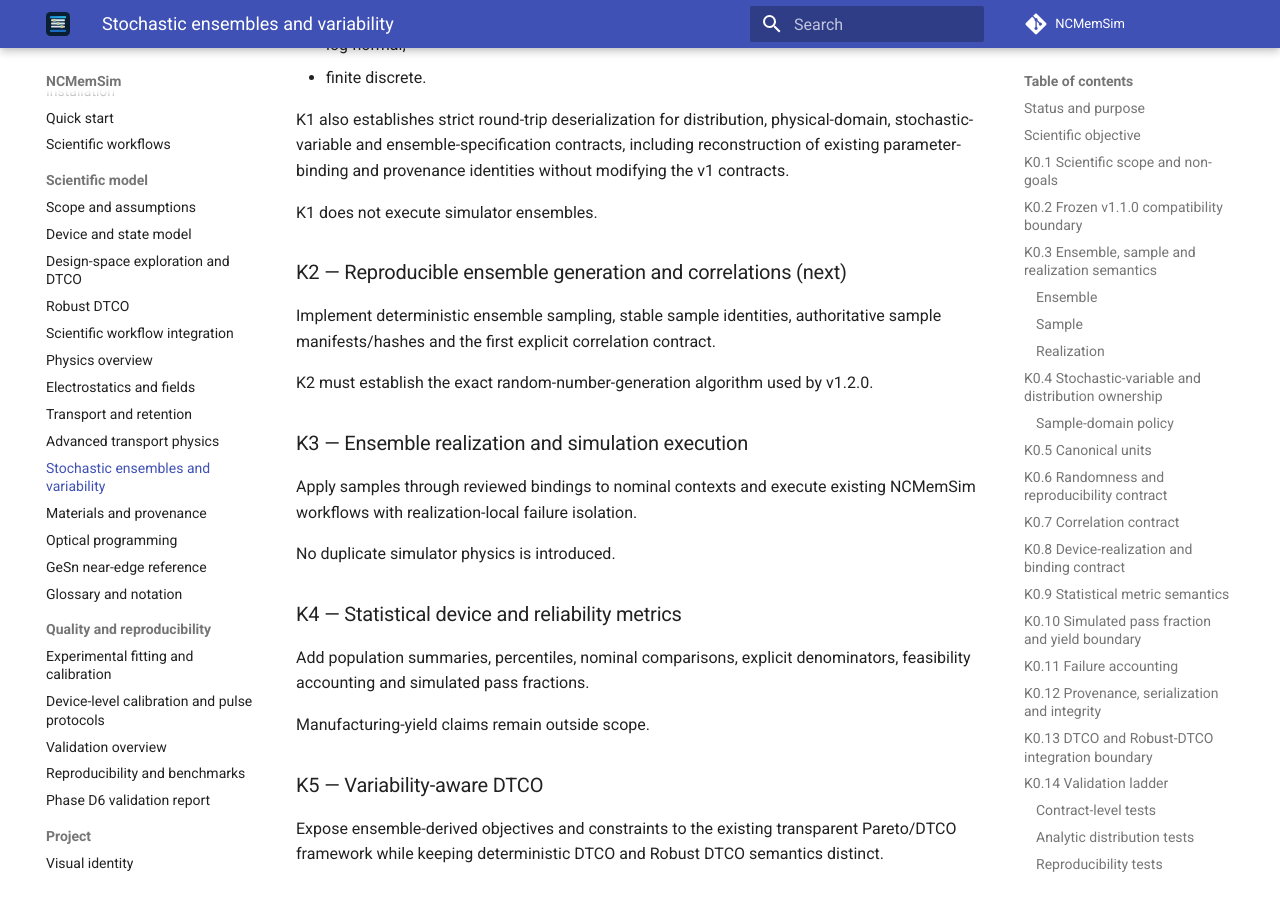
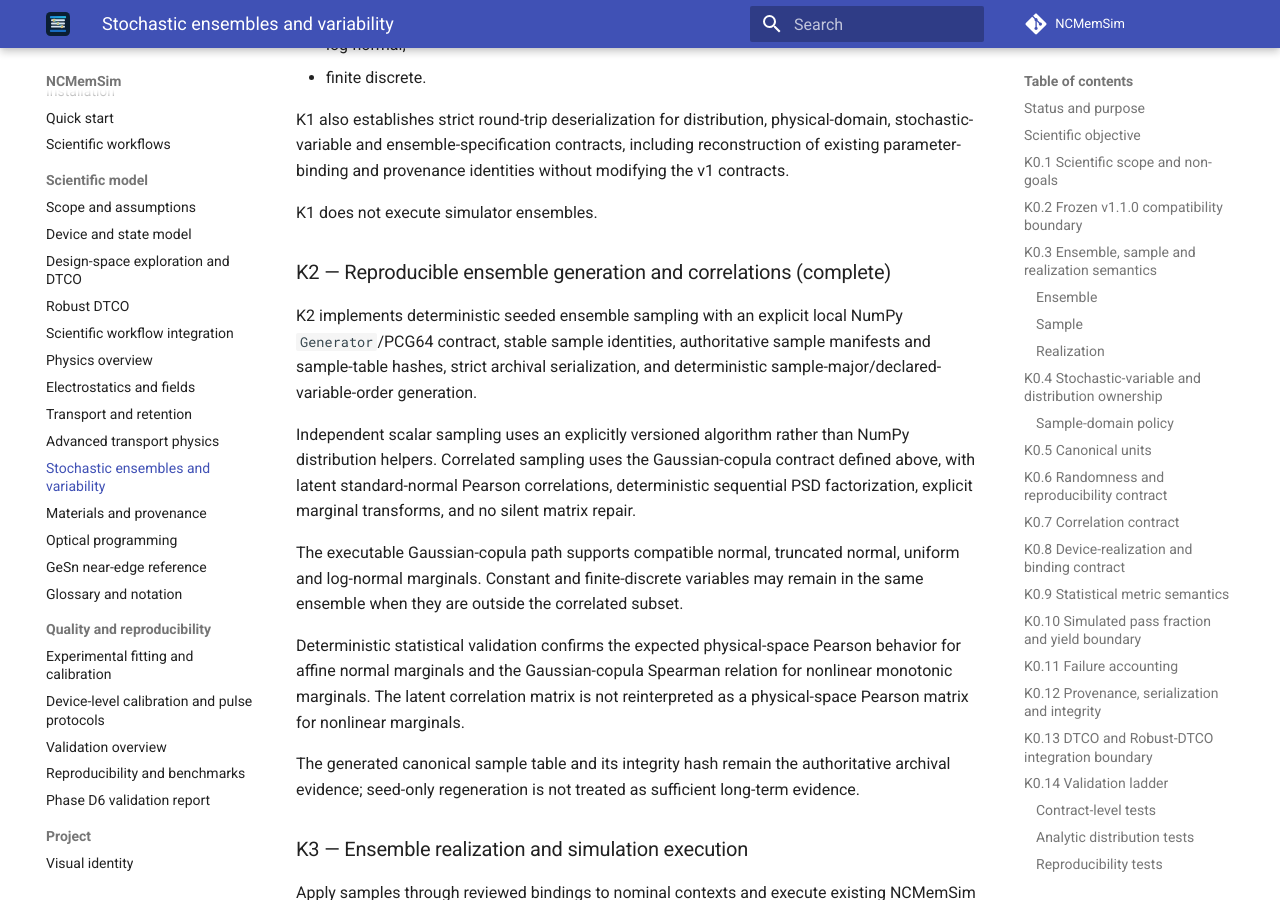
Before and after one commit to ocojocaru/NCMemSim, an MkDocs documentation site: the page built from docs/stochastic_ensembles.md, in a window 1280 px wide and 900 px high, scrolled down 18213 px. Built offline with MkDocs 1.6.1 and Material for MkDocs 9.7.7, drawn with Linux system fonts in a browser that asks for light colours; comment, search, counter and statistics services are not loaded.

Commit message:
Mark Phase K2 ensemble generation complete

```diff
--- a/docs/stochastic_ensembles.md
+++ b/docs/stochastic_ensembles.md
@@ -645,11 +645,32 @@ identities without modifying the v1 contracts.
 
 K1 does not execute simulator ensembles.
 
-### K2 — Reproducible ensemble generation and correlations (next)
+### K2 — Reproducible ensemble generation and correlations (complete)
 
-Implement deterministic ensemble sampling, stable sample identities, authoritative sample manifests/hashes and the first explicit correlation contract.
+K2 implements deterministic seeded ensemble sampling with an explicit local
+NumPy `Generator`/PCG64 contract, stable sample identities, authoritative
+sample manifests and sample-table hashes, strict archival serialization, and
+deterministic sample-major/declared-variable-order generation.
 
-K2 must establish the exact random-number-generation algorithm used by v1.2.0.
+Independent scalar sampling uses an explicitly versioned algorithm rather than
+NumPy distribution helpers. Correlated sampling uses the Gaussian-copula
+contract defined above, with latent standard-normal Pearson correlations,
+deterministic sequential PSD factorization, explicit marginal transforms, and
+no silent matrix repair.
+
+The executable Gaussian-copula path supports compatible normal, truncated
+normal, uniform and log-normal marginals. Constant and finite-discrete
+variables may remain in the same ensemble when they are outside the correlated
+subset.
+
+Deterministic statistical validation confirms the expected physical-space
+Pearson behavior for affine normal marginals and the Gaussian-copula Spearman
+relation for nonlinear monotonic marginals. The latent correlation matrix is
+not reinterpreted as a physical-space Pearson matrix for nonlinear marginals.
+
+The generated canonical sample table and its integrity hash remain the
+authoritative archival evidence; seed-only regeneration is not treated as
+sufficient long-term evidence.
 
 ### K3 — Ensemble realization and simulation execution
 
```
Also changed, not shown: docs/roadmap.md (+6 -4 lines).
